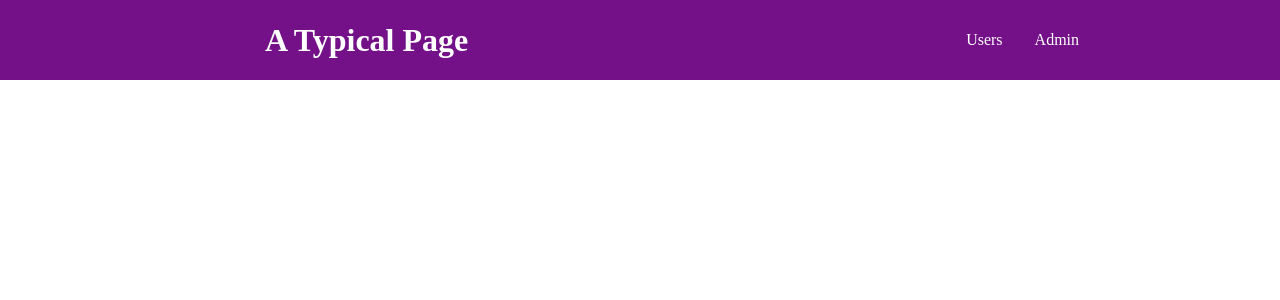
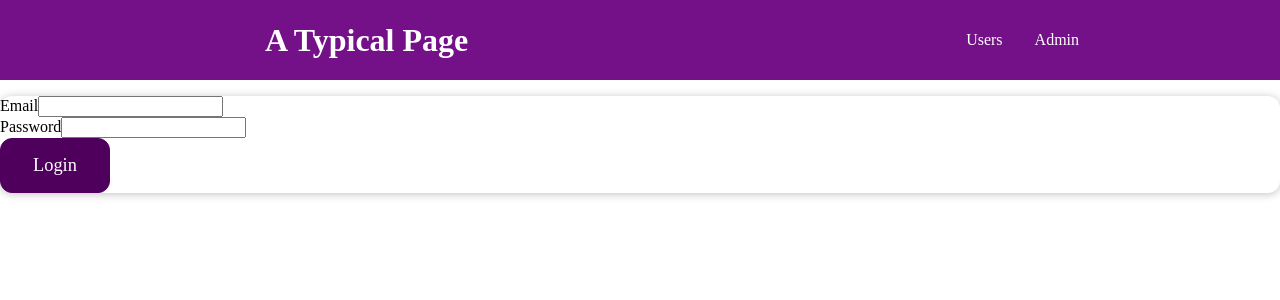
Before and after one commit to tanelp22/typical_page, a React (Create React App) app: page / in a window 1280 px wide. Shown: the top 300 px of the page. Built offline with nearby package versions, Linux system fonts and the light colour scheme.

Commit message:
0.5 Login.css not working

```diff
--- a/src/App.js
+++ b/src/App.js
@@ -1,9 +1,13 @@
+import Login from "./components/Login/Login.js";
 import MainHeader from "./components/MainHeader/MainHeader";
 
 function App() {
   return (
     <>
-    <MainHeader />
+      <MainHeader />
+      <main>
+        <Login />
+      </main>
     </>
   );
 }
--- /dev/null
+++ b/src/components/Login/Login.css
@@ -0,0 +1,6 @@
+.login {
+  margin: 2rem auto;
+  padding: 2rem;
+  width: 10%;
+  max-width: 40rem;
+}
--- /dev/null
+++ b/src/components/Login/Login.js
@@ -0,0 +1,27 @@
+import React from "react";
+
+import Card from "../UI/Card.js";
+import Button from "../UI/Button.js";
+import "./Login.css";
+
+const Login = () => {
+  return (
+    <Card className="login">
+      <form>
+        <div>
+          <label htmlFor="email">Email</label>
+          <input type="email" id="email"></input>
+        </div>
+        <div>
+          <label htmlFor="password">Password</label>
+          <input type="password" id="password"></input>
+        </div>
+        <div>
+          <Button type="submit">Login</Button>
+        </div>
+      </form>
+    </Card>
+  );
+};
+
+export default Login;
--- /dev/null
+++ b/src/components/UI/Button.css
@@ -0,0 +1,16 @@
+.button {
+  font: inherit;
+  font-size: 1.15rem;
+  cursor: pointer;
+  padding: 1rem 2rem;
+  border: 1px solid #4f005d;
+  background-color: #4f005d;
+  color: white;
+  border-radius: 12px;
+}
+.button:hover {
+  background: #741188;
+}
+.button:focus {
+  outline: none;
+}
--- /dev/null
+++ b/src/components/UI/Button.js
@@ -0,0 +1,16 @@
+import React from "react";
+import "./Button.css";
+
+const Button = (props) => {
+  return (
+    <button
+      className="button"
+      type={props.type || "button"}
+      onClick={props.onClick}
+    >
+      {props.children}
+    </button>
+  );
+};
+
+export default Button;
--- /dev/null
+++ b/src/components/UI/Card.css
@@ -0,0 +1,5 @@
+.card {
+  background: white;
+  border-radius: 12px;
+  box-shadow: 0 1px 8px rgba(0, 0, 0, 0.25);
+}
--- /dev/null
+++ b/src/components/UI/Card.js
@@ -0,0 +1,9 @@
+import React from "react";
+import './Card.css'
+
+const Card = (props) => {
+  const classes = "card" + props.className;
+  return <div className="card">{props.children}</div>;
+};
+
+export default Card;
--- /dev/null
+++ b/src/index.css
@@ -0,0 +1,6 @@
+body {
+  margin: 0;
+}
+main {
+  margin-top: 6rem;
+}
--- a/src/index.js
+++ b/src/index.js
@@ -1,6 +1,7 @@
 import React from 'react';
 import ReactDOM from 'react-dom/client';
 import App from './App.js';
+import './index.css'
 
 
 const root = ReactDOM.createRoot(document.getElementById('root'));
```
